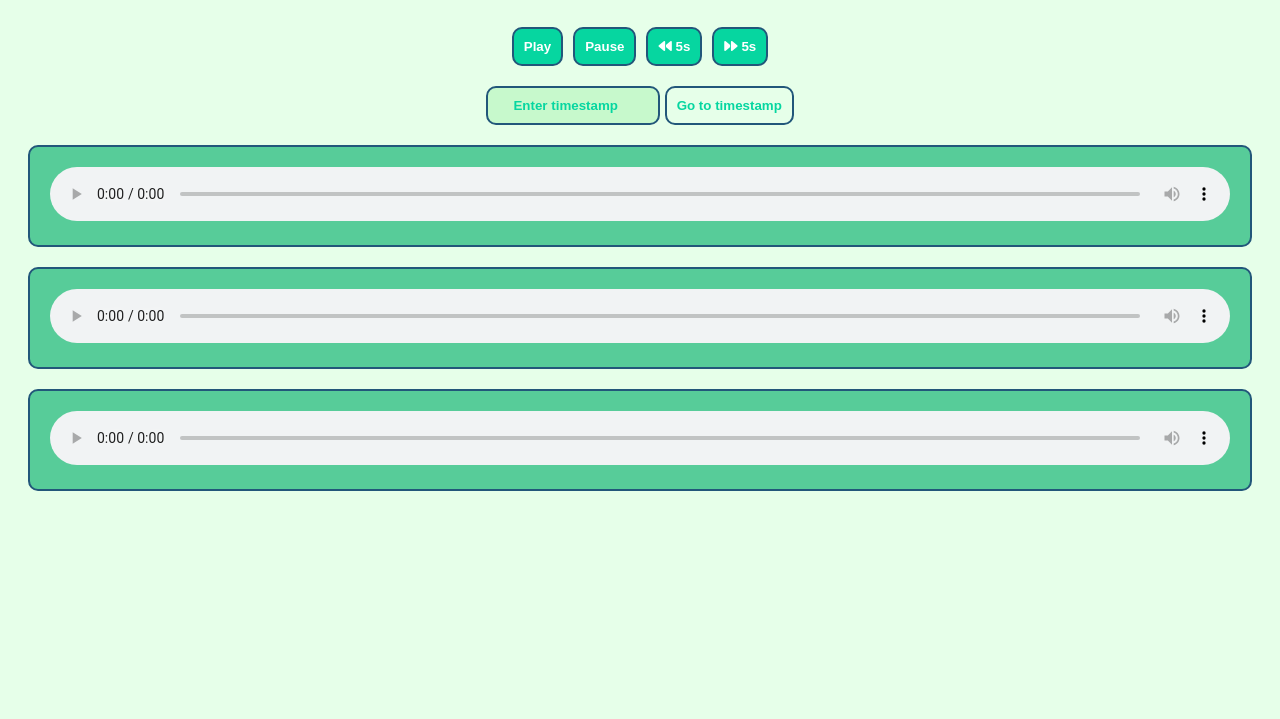
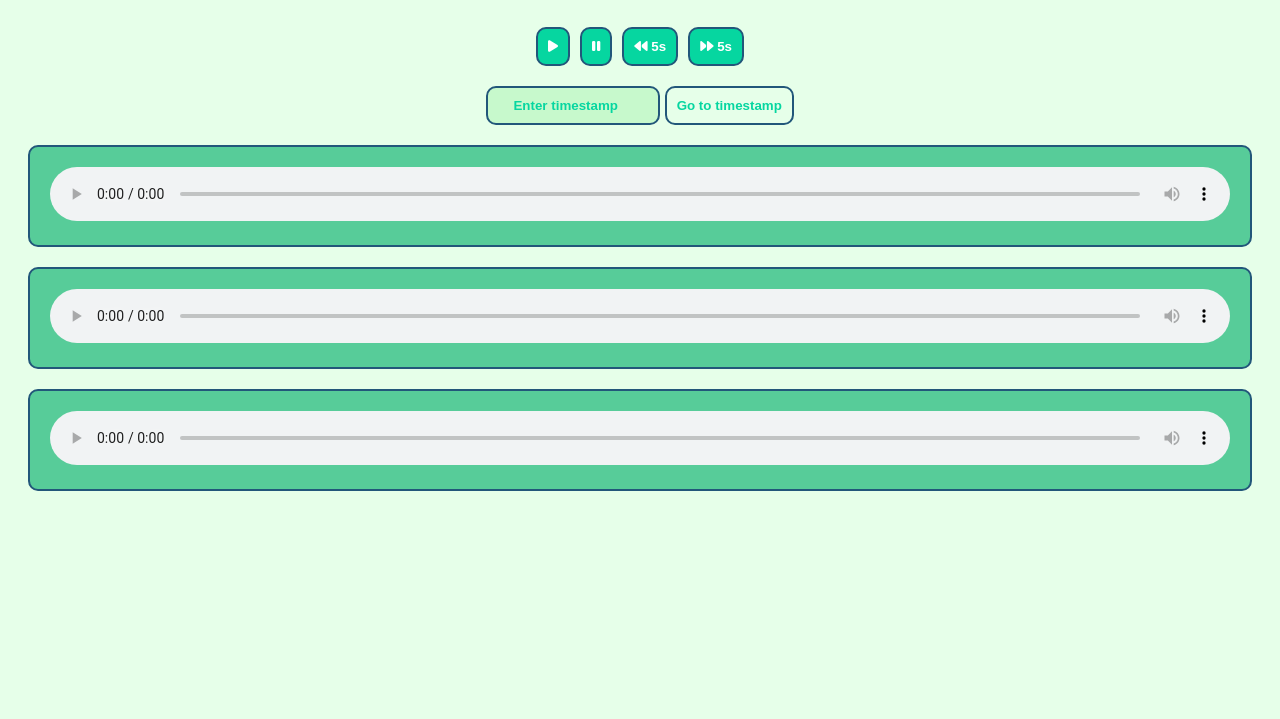
Before and after one commit to ChuaJingYong/pulse-player, a plain HTML site: page index.html in a window 1280 px wide. Shown: the part 81-800 px from the top of the page. Drawn offline with Linux system fonts and the light colour scheme.

Commit message:
updated controls

```diff
--- a/index.html
+++ b/index.html
@@ -18,8 +18,12 @@
         <h1>Pulse Player v1</h1>
     </div>
     <div class="controls">
-        <button id="play">Play</button>
-        <button id="pause">Pause</button>
+        <button id="play">
+            <i class="fa-solid fa-play"></i>
+        </button>
+        <button id="pause">
+            <i class="fa-solid fa-pause"></i>
+        </button>
         <button id="backward">
             <i class="fa-solid fa-backward"></i>
             <span>5s</span>
```
